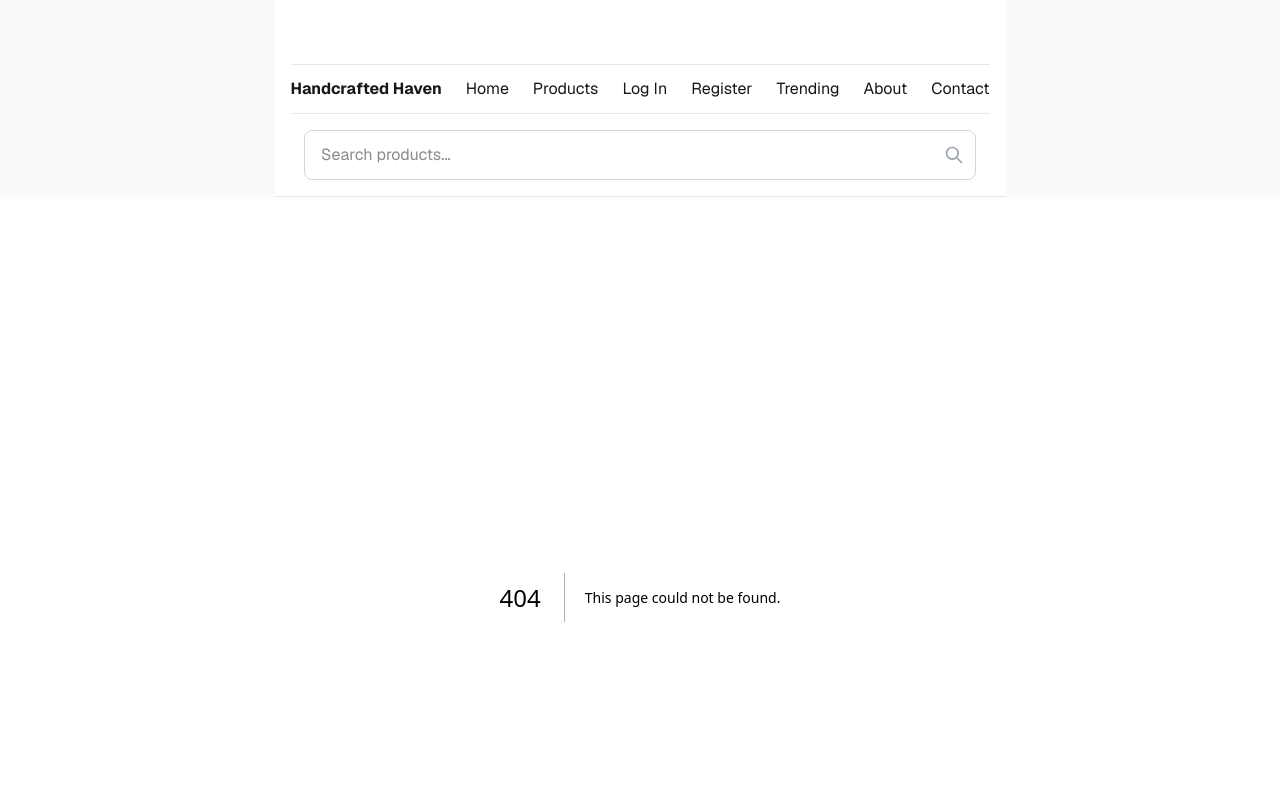
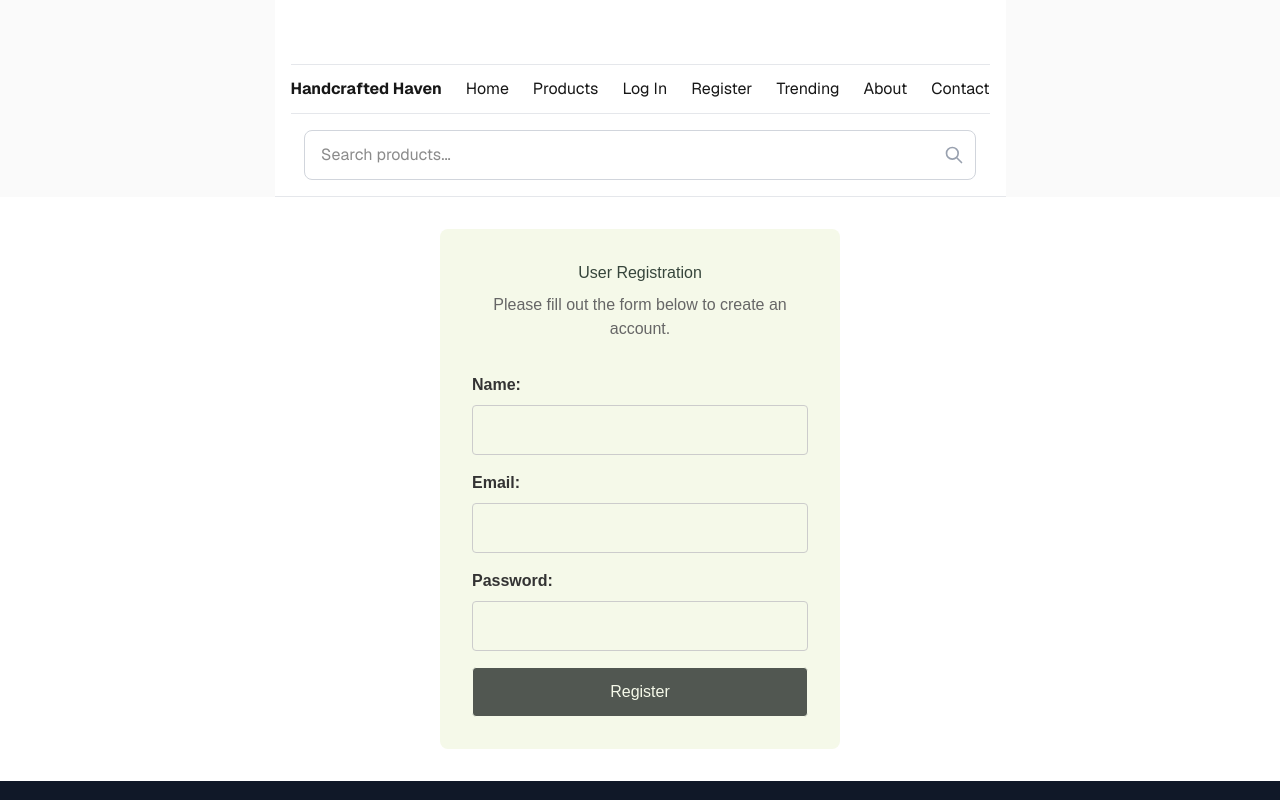
Before and after one commit to Chrysologue/handcrafted-haven, a Next.js app: page /register in a window 1280 px wide. Before the commit this address had no page. Shown: the top 800 px of the page. Built offline with nearby package versions, Linux system fonts and the light colour scheme.

Commit message:
adding the form of registration

```diff
--- a/package.json
+++ b/package.json
@@ -7,11 +7,13 @@
     "build": "next build",
     "start": "next start",
     "lint": "eslint",
-   "setup-db": "tsx src/scripts/setup-db.ts",
+    "setup-db": "tsx src/scripts/setup-db.ts",
     "seed": "tsx src/scripts/seed.ts",
     "test-db": "tsx src/scripts/test-db.ts"
   },
   "dependencies": {
+    "@types/bcrypt": "^6.0.0",
+    "bcrypt": "^6.0.0",
     "next": "16.2.0",
     "pg": "^8.20.0",
     "react": "19.2.4",
--- /dev/null
+++ b/src/app/api/users/route.ts
@@ -0,0 +1,76 @@
+import { NextRequest, NextResponse } from 'next/server';
+import bcrypt from 'bcrypt';
+import { query } from '../../../lib/db';
+import { UserFormData } from '../../../types';
+
+export async function POST(request: NextRequest) {
+  try {
+    const formData = await request.formData();
+    const body: UserFormData = {
+      name: formData.get('name') as string,
+      email: formData.get('email') as string,
+      password: formData.get('password') as string,
+    };
+
+    // Basic validation
+    if (!body.name || !body.email || !body.password) {
+      return NextResponse.json(
+        { error: 'Name, email, and password are required' },
+        { status: 400 }
+      );
+    }
+
+    if (body.password.length < 6) {
+      return NextResponse.json(
+        { error: 'Password must be at least 6 characters long' },
+        { status: 400 }
+      );
+    }
+
+    // Check if user already exists
+    const existingUser = await query(
+      'SELECT id FROM users WHERE email = $1',
+      [body.email]
+    );
+
+    if (existingUser.rows.length > 0) {
+      return NextResponse.json(
+        { error: 'User with this email already exists' },
+        { status: 409 }
+      );
+    }
+
+    // Hash password
+    const saltRounds = 12;
+    const passwordHash = await bcrypt.hash(body.password, saltRounds);
+
+    // Insert user into database
+    const result = await query(
+      `INSERT INTO users (name, email, password_hash, created_at, updated_at)
+       VALUES ($1, $2, $3, CURRENT_TIMESTAMP, CURRENT_TIMESTAMP)
+       RETURNING id, name, email, created_at`,
+      [body.name, body.email, passwordHash]
+    );
+
+    const newUser = result.rows[0];
+
+    return NextResponse.json(
+      {
+        message: 'User created successfully',
+        user: {
+          id: newUser.id,
+          name: newUser.name,
+          email: newUser.email,
+          createdAt: newUser.created_at,
+        }
+      },
+      { status: 201 }
+    );
+  } catch (error) {
+    console.error('Error creating user:', error);
+    return NextResponse.json(
+      { error: 'Internal server error' },
+      { status: 500 }
+    );
+  }
+}
--- /dev/null
+++ b/src/app/register/page.tsx
@@ -0,0 +1,26 @@
+import styles from "./register.module.css"
+import { checkUsers } from "@/lib/db";
+
+export default function userRegistration() {
+    return (
+        <section className={styles.registrationFormContainer}>
+        <h1>User Registration</h1>
+        <p>Please fill out the form below to create an account.</p>
+        <form action="/api/users" method="POST">
+            <div>
+                <label htmlFor="name">Name:</label>
+                <input type="text" id="name" name="name" required />
+            </div>
+            <div>
+                <label htmlFor="email">Email:</label>
+                <input type="email" id="email" name="email" required />
+            </div>
+            <div>
+                <label htmlFor="password">Password:</label>
+                <input type="password" id="password" name="password" required />
+            </div>
+            <button type="submit">Register</button>
+        </form>
+        </section>
+    )
+}
--- /dev/null
+++ b/src/app/register/register.module.css
@@ -0,0 +1,126 @@
+:root {
+    --page-bg: #000000;
+    --form-bg: #F5F9E9;
+    --text-color: #36453B;
+    --border-color: #F5F9E9;
+    --button-bg: #515751;
+    --button-hover-bg: #596869;
+}
+
+.registrationFormContainer {
+    background: var(--page-bg);
+    color: var(--text-color);
+    max-width: 400px;
+    margin: 2rem auto;
+    padding: 2rem;
+    border-radius: 8px;
+    background-color: var(--form-bg);
+}
+
+.registrationFormContainer h1 {
+    text-align: center;
+    color: var(--text-color);
+    margin-bottom: 0.5rem;
+}
+
+.registrationFormContainer p {
+    text-align: center;
+    color: var(--text-color);
+    margin-bottom: 2rem;
+}
+
+.registrationFormContainer label {
+    display: block;
+    margin-bottom: 0.5rem;
+    font-weight: bold;
+    color: var(--text-color);
+}
+
+.registrationFormContainer p {
+    text-align: center;
+    color: #666;
+    margin-bottom: 2rem;
+}
+
+.registrationFormContainer form div {
+    margin-bottom: 1rem;
+}
+
+.registrationFormContainer label {
+    display: block;
+    margin-bottom: 0.5rem;
+    font-weight: bold;
+    color: #333;
+}
+
+.registrationFormContainer input {
+    width: 100%;
+    padding: 0.75rem;
+    border: 1px solid #ccc;
+    border-radius: 4px;
+    font-size: 1rem;
+    box-sizing: border-box;
+}
+
+.registrationFormContainer input:focus {
+    outline: none;
+    border-color: #007bff;
+    box-shadow: 0 0 0 2px rgba(0, 123, 255, 0.25);
+}
+
+.registrationFormContainer button {
+    width: 100%;
+    padding: 0.75rem;
+    background-color: #515751;
+    color: #F5F9E9;
+    border: 1px solid #F5F9E9;
+    border-radius: 4px;
+    font-size: 1rem;
+    cursor: pointer;
+    transition: background-color 0.2s;
+}
+
+.registrationFormContainer button:hover {
+    background-color: #596869;
+}
+
+.registrationFormContainer button:disabled {
+    background-color: #ccc;
+    cursor: not-allowed;
+}
+
+.checkUsersButton {
+    margin-top: 1rem;
+    background-color: #28a745;
+}
+
+.checkUsersButton:hover {
+    background-color: #218838;
+}
+
+.usersList {
+    margin-top: 1rem;
+    padding: 1rem;
+    background-color: #f8f9fa;
+    border: 1px solid #dee2e6;
+    border-radius: 4px;
+}
+
+.usersList h3 {
+    margin-top: 0;
+    color: #333;
+}
+
+.usersList ul {
+    list-style-type: none;
+    padding: 0;
+}
+
+.usersList li {
+    padding: 0.5rem 0;
+    border-bottom: 1px solid #eee;
+}
+
+.usersList li:last-child {
+    border-bottom: none;
+}
--- a/src/lib/db.ts
+++ b/src/lib/db.ts
@@ -20,4 +20,15 @@ export async function query(text: string, params?: any[]) {
   }
 }
 
+export async function checkUsers() {
+  try {
+    const result = await query("SELECT id, name, email FROM users");
+    console.log("Users in database:", result.rows);
+    return result.rows;
+  } catch (error) {
+    console.error("Error fetching users:", error);
+    return [];
+  }
+}
+
 export default pool;
--- a/src/scripts/setup-db.ts
+++ b/src/scripts/setup-db.ts
@@ -21,6 +21,17 @@ async function setupDatabase() {
       -- Drop existing tables if they exist
       DROP TABLE IF EXISTS reviews CASCADE;
       DROP TABLE IF EXISTS products CASCADE;
+      DROP TABLE IF EXISTS users CASCADE;
+
+      -- Create users table
+      CREATE TABLE users (
+        id SERIAL PRIMARY KEY,
+        name VARCHAR(255) NOT NULL,
+        email VARCHAR(255) UNIQUE NOT NULL,
+        password_hash VARCHAR(255) NOT NULL,
+        created_at TIMESTAMP DEFAULT CURRENT_TIMESTAMP,
+        updated_at TIMESTAMP DEFAULT CURRENT_TIMESTAMP
+      );
 
       -- Create products table
       CREATE TABLE products (
@@ -51,6 +62,7 @@ async function setupDatabase() {
       );
 
       -- Create indexes
+      CREATE INDEX IF NOT EXISTS idx_users_email ON users(email);
       CREATE INDEX IF NOT EXISTS idx_products_category ON products(category);
       CREATE INDEX IF NOT EXISTS idx_products_is_featured ON products(is_featured);
       CREATE INDEX IF NOT EXISTS idx_reviews_product_id ON reviews(product_id);
--- a/src/scripts/test-db.ts
+++ b/src/scripts/test-db.ts
@@ -76,7 +76,40 @@ async function testDatabase() {
       console.log("Reviews table does not exist\n");
     }
 
-    // Test 4: Show existing products (if any)
+    // Test 4: Check if users table exists
+    console.log("4. Checking users table...");
+    const usersTableCheck = await pool.query(`
+      SELECT EXISTS (
+        SELECT FROM information_schema.tables
+        WHERE table_name = 'users'
+      ) as exists;
+    `);
+
+    if (usersTableCheck.rows[0].exists) {
+      console.log("Users table exists");
+
+      // Get table structure
+      const userColumns = await pool.query(`
+        SELECT column_name, data_type
+        FROM information_schema.columns
+        WHERE table_name = 'users'
+        ORDER BY ordinal_position;
+      `);
+
+      console.log("   Table columns:");
+      userColumns.rows.forEach((col) => {
+        console.log(`     - ${col.column_name}: ${col.data_type}`);
+      });
+
+      const usersCount = await pool.query(
+        "SELECT COUNT(*) as count FROM users",
+      );
+      console.log(`Current users count: ${usersCount.rows[0].count}\n`);
+    } else {
+      console.log("Users table does not exist\n");
+    }
+
+    // Test 5: Show existing products (if any)
     if (tableCheck.rows[0].exists) {
       const existingProducts = await pool.query(`
         SELECT id, name, price, is_featured, rating
--- /dev/null
+++ b/src/scripts/test-users.ts
@@ -0,0 +1,69 @@
+import { query } from '../lib/db';
+
+async function testUserCreation() {
+  console.log('🧪 Testing User Creation API...\n');
+
+  try {
+    // Test data
+    const testUser = {
+      name: 'Test User',
+      email: 'test@example.com',
+      password: 'testpassword123'
+    };
+
+    console.log('1. Testing user creation...');
+
+    // First, let's manually test the database insertion (simulating what the API does)
+    const bcrypt = await import('bcrypt');
+
+    // Hash password
+    const saltRounds = 12;
+    const passwordHash = await bcrypt.default.hash(testUser.password, saltRounds);
+    console.log('   Password hashed successfully');
+
+    // Insert user
+    const result = await query(
+      `INSERT INTO users (name, email, password_hash, created_at, updated_at)
+       VALUES ($1, $2, $3, CURRENT_TIMESTAMP, CURRENT_TIMESTAMP)
+       RETURNING id, name, email, created_at`,
+      [testUser.name, testUser.email, passwordHash]
+    );
+
+    console.log('   User inserted successfully');
+    console.log('   Created user:', result.rows[0]);
+
+    // Verify password hashing works
+    console.log('\n2. Testing password verification...');
+    const isValidPassword = await bcrypt.default.compare(testUser.password, passwordHash);
+    console.log(`   Password verification: ${isValidPassword ? '✅ PASS' : '❌ FAIL'}`);
+
+    // Check if user exists
+    console.log('\n3. Testing duplicate email prevention...');
+    try {
+      await query(
+        `INSERT INTO users (name, email, password_hash, created_at, updated_at)
+         VALUES ($1, $2, $3, CURRENT_TIMESTAMP, CURRENT_TIMESTAMP)`,
+        [testUser.name, testUser.email, passwordHash]
+      );
+      console.log('   ❌ FAIL: Duplicate email was allowed');
+    } catch (error: any) {
+      if (error.code === '23505') { // unique_violation
+        console.log('   ✅ PASS: Duplicate email prevented');
+      } else {
+        throw error;
+      }
+    }
+
+    // Clean up test user
+    console.log('\n4. Cleaning up test data...');
+    await query('DELETE FROM users WHERE email = $1', [testUser.email]);
+    console.log('   Test user deleted');
+
+    console.log('\n🎉 All user creation tests passed!');
+
+  } catch (error) {
+    console.error('❌ User creation test failed:', error);
+  }
+}
+
+testUserCreation();
```
Also changed, not shown: src/types/index.ts (+15 -0 lines), 1 other file (tests, documents, lock files or other folders).
